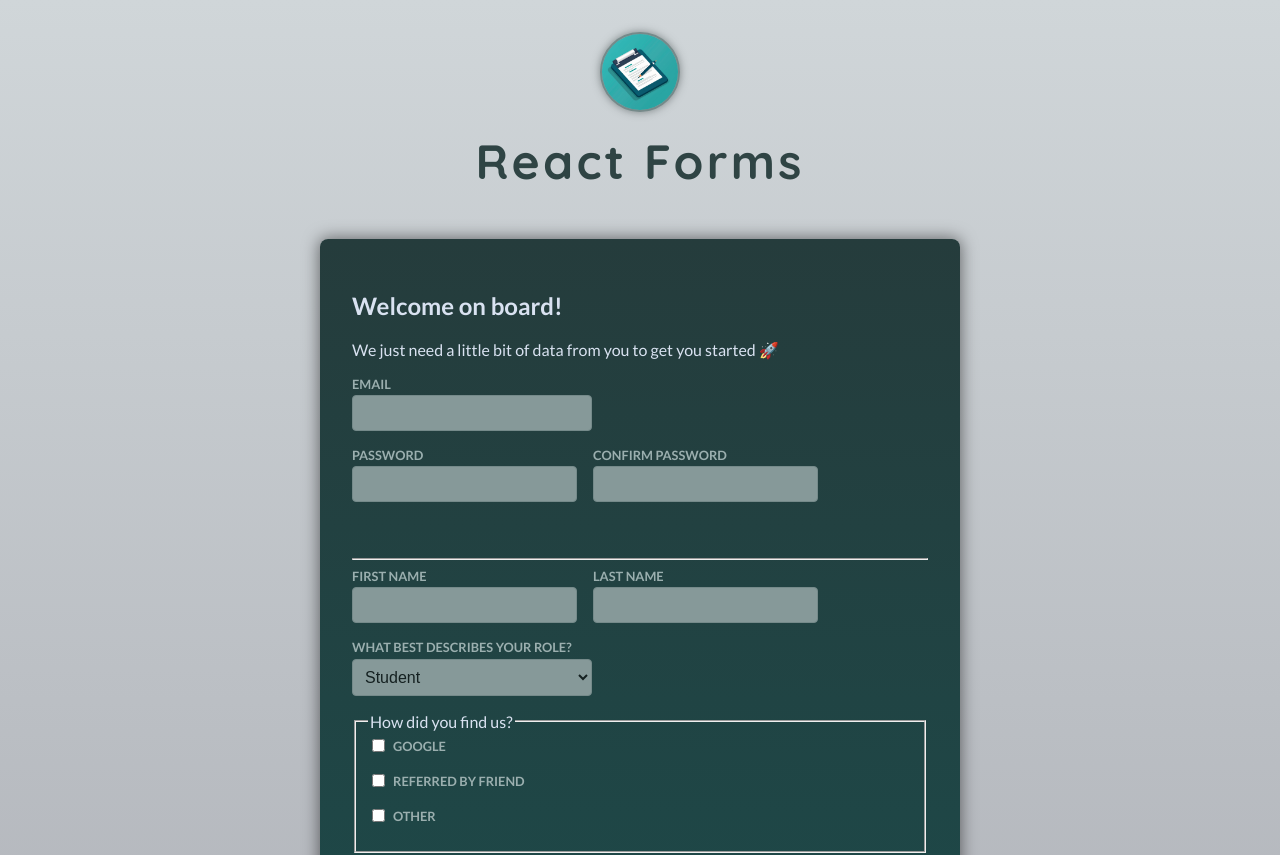
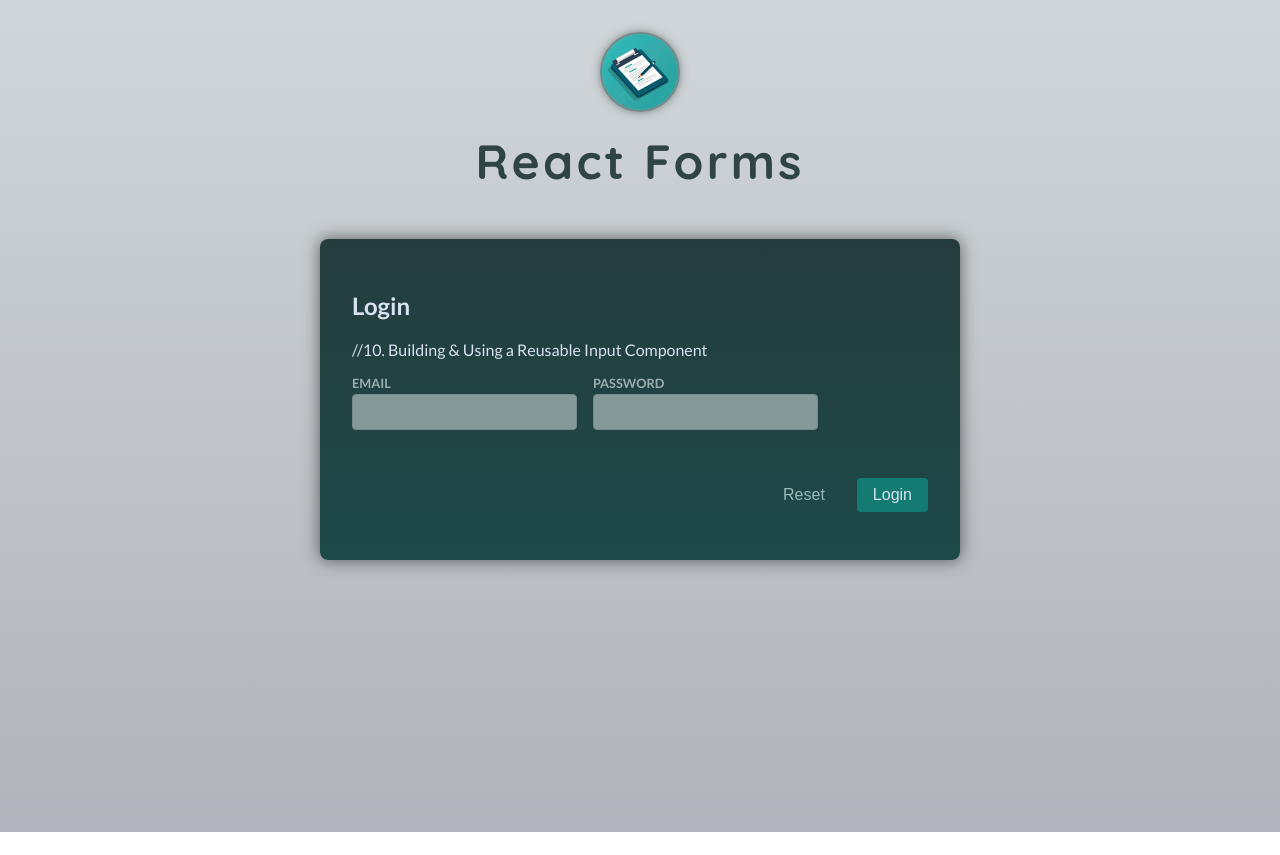
Before and after one commit to stillxthahn/Working-with-Forms-and-User-Input, a React (Vite) app: page / in a window 1280 px wide. Shown: the top 855 px of the page. After the commit the page ends 832 px from the top, so only its background shows below. Built offline with nearby package versions, Linux system fonts and the light colour scheme.

Commit message:
10. Building & Using a Reusable Input Component

```diff
--- a/src/App.jsx
+++ b/src/App.jsx
@@ -1,11 +1,11 @@
 import Header from "./components/Header.jsx";
-import Signup from "./components/Signup.jsx";
+import StateLogin from "./components/StateLogin.jsx";
 function App() {
  return (
   <>
    <Header />
    <main>
-    <Signup />
+    <StateLogin />
    </main>
   </>
  );
--- /dev/null
+++ b/src/components/Input.jsx
@@ -0,0 +1,9 @@
+export default function Input({ label, id, error, ...props }) {
+ return (
+  <div className="control no-margin">
+   <label htmlFor={id}>{label}</label>
+   <input id={id} {...props} />
+   <div className="control-error">{error && <p>{error}</p>}</div>
+  </div>
+ );
+}
--- a/src/components/StateLogin.jsx
+++ b/src/components/StateLogin.jsx
@@ -1,4 +1,5 @@
 import { useState } from "react";
+import Input from "./Input";
 export default function Login() {
  //1. Managing & Getting User Input via State & Generic Handlers
 
@@ -26,6 +27,8 @@
 
  // I want to set emailIsInvalid as true
  const emailIsInValid = didEdit.email && !enteredValues.email.includes("@");
+ const passwordIsInValid =
+  didEdit.password && enteredValues.password.trim().length < 6;
  // !!! BLUR RA NGOÀI VÀ TRONG INPUT KHÔNG CÓ @
  function handleSubmit(event) {
   event.preventDefault();
@@ -69,31 +72,27 @@
    <h2>Login</h2>
 
    <div className="control-row">
-    <div className="control no-margin">
-     <label htmlFor="email">Email</label>
-     <input
-      onChange={(event) => handleInputChange("email", event.target.value)}
-      onBlur={() => handleInputBlur("email")}
+    //10. Building & Using a Reusable Input Component
+    <Input
+     label="Email"
      id="email"
      type="email"
      name="email"
-      values={enteredValues.email}
+     onChange={(event) => handleInputChange("email", event.target.value)}
+     onBlur={() => handleInputBlur("email")}
+     value={enteredValues.email}
+     error={emailIsInValid && "Please enter a valid email!"}
     />
-     <div className="control-error">
-      {emailIsInValid && <p>Please enter a valid email address</p>}
-     </div>
-    </div>
-
-    <div className="control no-margin">
-     <label htmlFor="password">Password</label>
-     <input
-      onChange={(event) => handleInputChange("password", event.target.value)}
+    <Input
+     label="Password"
      id="password"
      type="password"
      name="password"
-      values={enteredValues.password}
+     onChange={(event) => handleInputChange("password", event.target.value)}
+     onBlur={() => handleInputBlur("password")}
+     value={enteredValues.password}
+     error={passwordIsInValid && "Please enter a valid password!"}
     />
-    </div>
    </div>
 
    <p className="form-actions">
```
Lines whose indentation alone changed are shown as unchanged.
